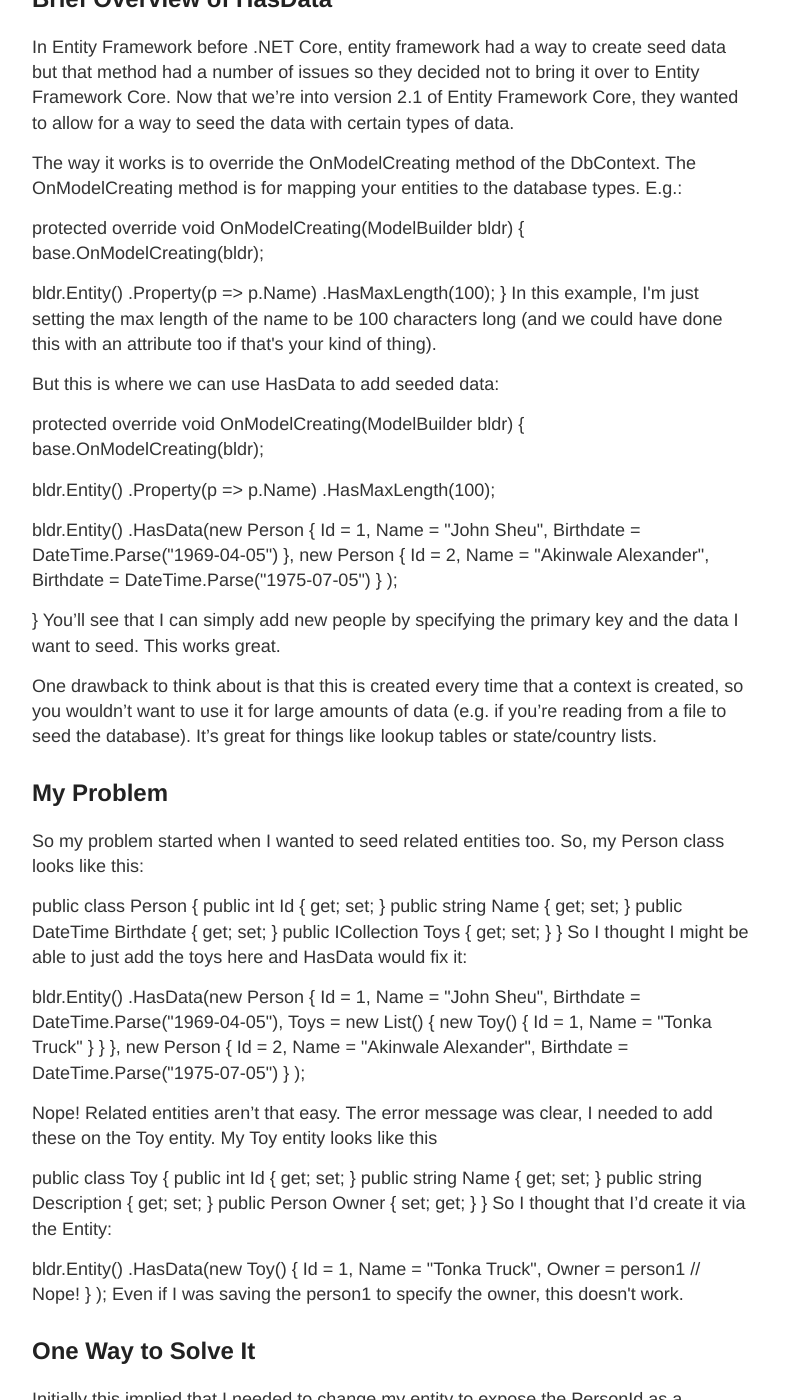
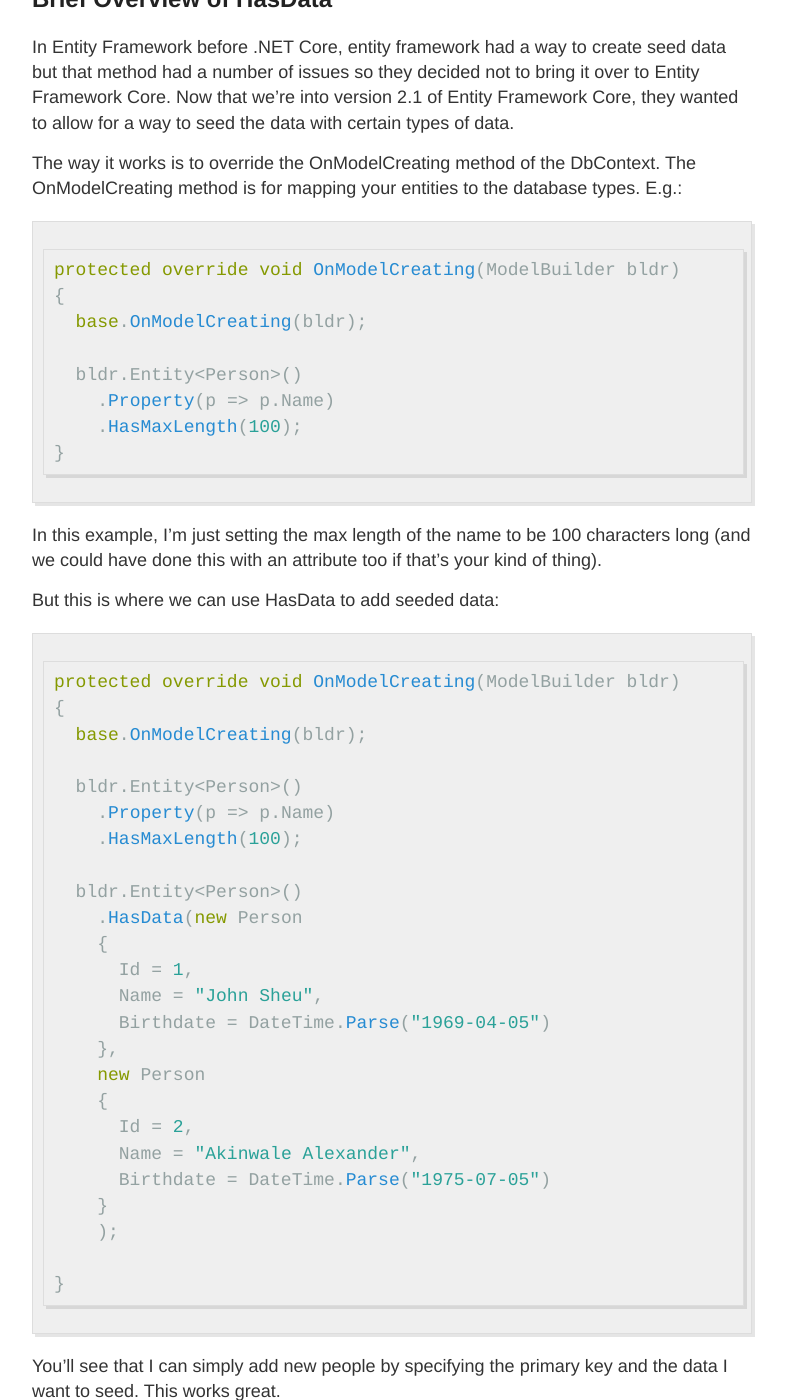
Before and after one commit to yeleywale/yeleywale.github.io, a Jekyll site: the page built from _posts/2018-8-29-Seeding Related Entities in EF Core 2.1's HasData().md, in a window 1280 px wide and 1400 px high, scrolled down 370 px. Shown: the whole window, without its empty margins (248-1034 px from the left). Built offline with Jekyll 4.4.1, drawn with Linux system fonts in a browser that asks for light colours; our own code applies the rules of GitHub Pages for plain Markdown files; comment, search, counter and statistics services are not loaded; some of the changed text lies outside the part shown.

Commit message:
Update syntax highlighting for c#

````diff
--- a/_posts/2018-8-29-Seeding Related Entities in EF Core 2.1's HasData().md
+++ b/_posts/2018-8-29-Seeding Related Entities in EF Core 2.1's HasData().md
@@ -3,6 +3,7 @@
 
 The way it works is to override the OnModelCreating method of the DbContext. The OnModelCreating method is for mapping your entities to the database types. E.g.:
 
+```csharp
 protected override void OnModelCreating(ModelBuilder bldr)
 {
   base.OnModelCreating(bldr);
@@ -11,10 +12,12 @@
     .Property(p => p.Name)
     .HasMaxLength(100);
 }
+```
 In this example, I'm just setting the max length of the name to be 100 characters long (and we could have done this with an attribute too if that's your kind of thing).
 
 But this is where we can use HasData to add seeded data:
 
+```csharp
 protected override void OnModelCreating(ModelBuilder bldr)
 {
   base.OnModelCreating(bldr);
@@ -39,6 +42,7 @@
     );
 
 }
+```
 You'll see that I can simply add new people by specifying the primary key and the data I want to seed. This works great.
 
 One drawback to think about is that this is created every time that a context is created, so you wouldn't want to use it for large amounts of data (e.g. if you're reading from a file to seed the database). It's great for things like lookup tables or state/country lists.
@@ -46,6 +50,7 @@
 ## My Problem
 So my problem started when I wanted to seed related entities too. So, my Person class looks like this:
 
+```csharp
   public class Person
   {
     public int Id { get; set; }
@@ -53,8 +58,11 @@
     public DateTime Birthdate { get; set; }
     public ICollection<Toy> Toys { get; set; }
   }
+  ```
+
 So I thought I might be able to just add the toys here and HasData would fix it:
 
+```csharp
   bldr.Entity<Person>()
     .HasData(new Person
     {
@@ -77,9 +85,10 @@
       Birthdate = DateTime.Parse("1975-07-05")
     }
     );
-
+  ```
 Nope! Related entities aren't that easy. The error message was clear, I needed to add these on the Toy entity. My Toy entity looks like this
 
+```csharp
   public class Toy
   {
     public int Id { get; set; }
@@ -97,11 +106,13 @@
       Owner = person1 // Nope!
     }
     );
+
+```
 Even if I was saving the person1 to specify the owner, this doesn't work.
 
 ## One Way to Solve It
 Initially this implied that I needed to change my entity to expose the PersonId as a property:
-
+```csharp
       bldr.Entity<Toy>()
         .HasData(new Toy()
         {
@@ -110,11 +121,13 @@
           OwnerId = 1 // Works but yuck
         }
         );
+```
 There has to be a more elegant way.
 
 ## A Better Solution
 You can use anonymous types and that's where the magic happens. Even if I don't have a PersonId, the HasData can infer it from the model that is needed under the covers to make sense of it. For example, here is my Toy entity again:
 
+```csharp
   public class Toy
   {
     public int Id { get; set; }
@@ -123,8 +136,11 @@
     public Person Owner { set; get; }
     // NO OwnerID necessary
   }
+```
+
 And if I change my HasData to use an anonymous type, it just works:
 
+```csharp
       bldr.Entity<Toy>()
         // Anonymous Type, not Toy Type
         .HasData(new
@@ -134,8 +150,9 @@
           OwnerId = 1 // Works but yuck
         }
         );
+```
 In fact, I might argue that anonymous types for all HasData has benefits of simplicity where the shape of the seeded data is more important than the type:
-
+```csharp
       bldr.Entity<Person>()
         .HasData(new
         {
@@ -160,10 +177,11 @@
           OwnerId = 1 // Just Works Now
         }
         );
-
+```
 
 You can see this is the ultimate migration from this seeding:
 
+```csharp
 
   migrationBuilder.InsertData(
       table: "People",
@@ -185,3 +203,4 @@
       table: "Toy",
       columns: new[] { "Id", "Description", "Name", "OwnerId" },
       values: new object[] { 1, null, "Tonka Truck", 1 });
+```
````
